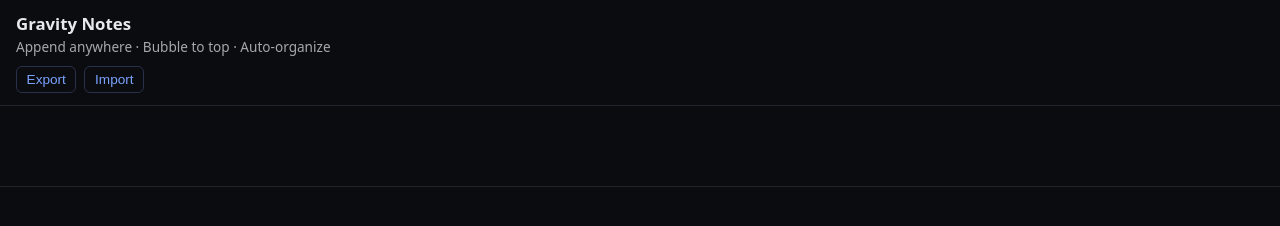
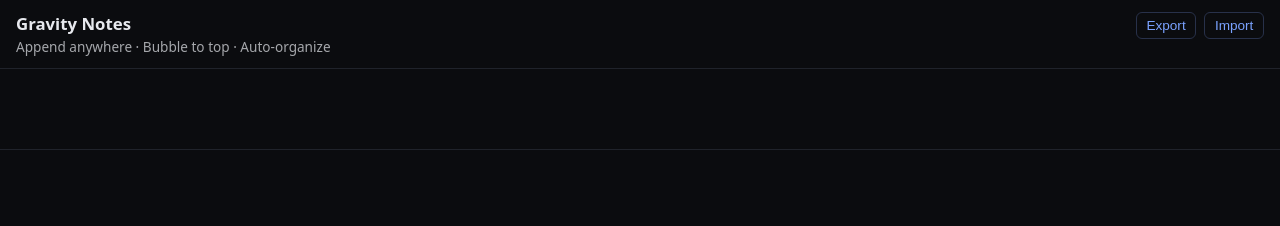
Before and after one commit to MarcoPoloResearchLab/gravity, a website with bundled scripts: page index.html in a window 1280 px wide. Built offline with nearby package versions, Linux system fonts and the light colour scheme.

Commit message:
Refine header layout responsiveness

```diff
--- a/index.html
+++ b/index.html
@@ -25,8 +25,10 @@
 </head>
 <body>
 <header class="app-header">
-    <h1 class="app-title">Gravity Notes</h1>
-    <div class="app-subtitle">Append anywhere · Bubble to top · Auto-organize</div>
+    <div class="app-branding">
+        <h1 class="app-title">Gravity Notes</h1>
+        <div class="app-subtitle">Append anywhere · Bubble to top · Auto-organize</div>
+    </div>
     <div class="app-controls">
         <button id="export-notes-button" class="app-control-button" type="button"></button>
         <button id="import-notes-button" class="app-control-button" type="button"></button>
--- a/styles.css
+++ b/styles.css
@@ -11,13 +11,22 @@
     position: sticky; top: 0; z-index: 10;
     background: #0b0c0f; border-bottom: 1px solid #20232b;
     padding: 0.75rem 1rem;
+    display: flex;
+    align-items: flex-start;
+    justify-content: space-between;
+    flex-wrap: wrap;
+    column-gap: 1rem;
+    row-gap: 0.75rem;
 }
+.app-branding { display: flex; flex-direction: column; }
 .app-title { margin: 0; font-size: 1.05rem; font-weight: 600; }
 .app-subtitle { margin-top: 0.15rem; font-size: 0.85rem; opacity: 0.7; }
 .app-controls {
     display: flex;
     gap: 0.5rem;
-    margin-top: 0.6rem;
+    flex-wrap: wrap;
+    align-items: center;
+    margin-left: auto;
 }
 .app-control-button {
     background: transparent;
@@ -157,3 +166,13 @@
     .markdown-block { grid-template-columns: 1fr 5.25rem; }
     .action-button { font-size: 0.85rem; padding: 0.2rem 0.3rem; }
 }
+
+@media (max-width: 640px) {
+    .app-header { align-items: stretch; }
+    .app-controls {
+        margin-left: 0;
+        width: 100%;
+        justify-content: flex-start;
+        row-gap: 0.5rem;
+    }
+}
```
